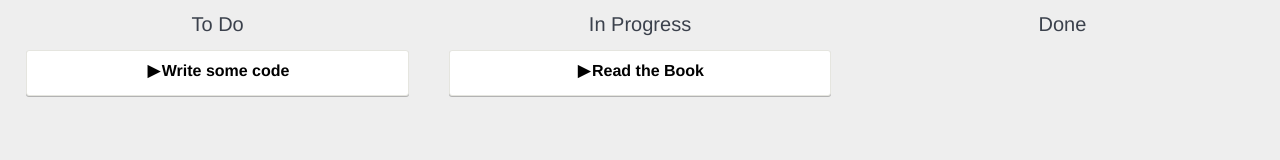
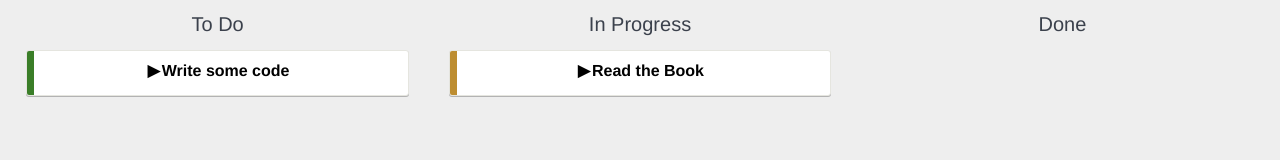
Before and after one commit to rpdedeus-learning/pro-react-kanban-board, a React (Create React App) app: page / in a window 1280 px wide. Shown: the top 160 px of the page. Built offline with nearby package versions, Linux system fonts and the light colour scheme.

Commit message:
Apply inline styling to Card component.

```diff
--- a/src/App.js
+++ b/src/App.js
@@ -8,6 +8,7 @@ let cardlist = [
     id: 1,
     title: "Read the Book",
     description: "I should react the **whole** book",
+    color: "#BD8D31",
     status: "in-progress",
     tasks: []
   },
@@ -16,6 +17,7 @@ let cardlist = [
     title: "Write some code",
     description: "Code along with the samples in the book. The complete source can be found at [github](https://github.com/pro-react/)",
     status: "todo",
+    color: "#3A7E28",
     tasks: [
       {
         id: 1,
--- a/src/Card.js
+++ b/src/Card.js
@@ -28,8 +28,19 @@ class Card extends Component {
             );
         };
 
+        let sideColor = {
+            position: 'absolute',
+            zIndex: -1,
+            top: 0,
+            bottom: 0,
+            left: 0,
+            width: 7,
+            backgroundColor: this.props.color
+        };
+
         return (
             <div className="card">
+                <div style={sideColor} />
                 <div
                     className={this.state.showDetails? "card_title--is-open" : "card_title"}
                     onClick={this.toggleDetails.bind(this)}>
--- a/src/List.js
+++ b/src/List.js
@@ -6,7 +6,12 @@ class List extends Component {
     render() {
 
         var cards = this.props.cards.map((card) => {
-            return <Card id={card.id} title={card.title} description={card.description} tasks={card.tasks} />
+            return <Card
+                id={card.id}
+                title={card.title}
+                description={card.description}
+                color={card.color}
+                tasks={card.tasks} />
         });
 
         return (
```
